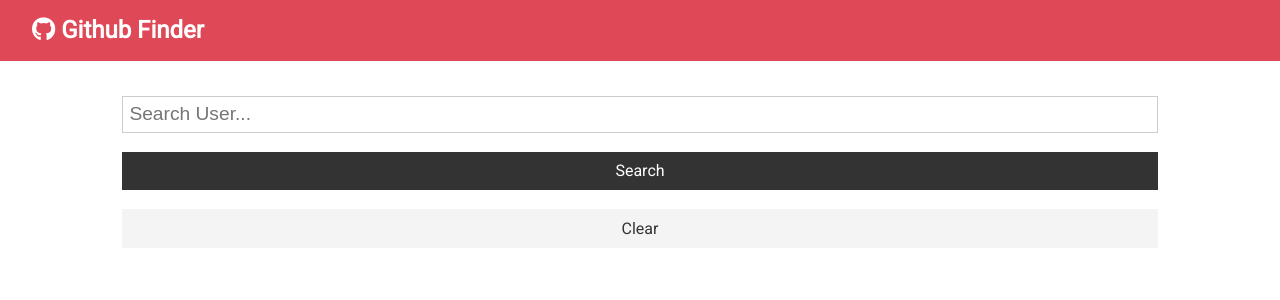
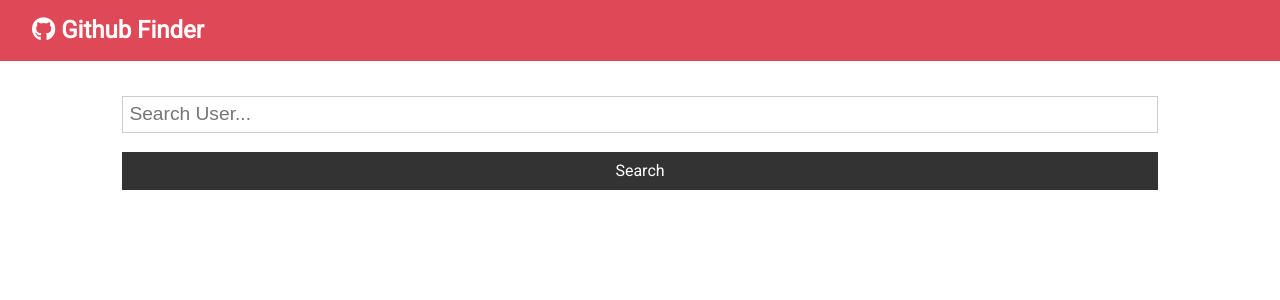
Before and after one commit to Johndodd90/ReactGitHubFinder, a React (Create React App) app: page / in a window 1280 px wide. Shown: the top 300 px of the page. Built offline with nearby package versions, Linux system fonts and the light colour scheme.

Commit message:
Alert State and Component added

```diff
--- a/src/App.js
+++ b/src/App.js
@@ -2,13 +2,15 @@
 import Navbar from './components/layout/Navbar';
 import Users from './components/users/Users';
 import Search from './components/users/Search';
+import Alert from './components/layout/Alert';
 import axios from 'axios';
 import './App.css';
 
 class App extends Component {
   state = {
     users: [],
-    loading: false
+    loading: false,
+    alert: null
   };
 
   searchUsers = async text => {
@@ -22,13 +24,25 @@
   // Clear users from state
   clearUsers = () => this.setState({ users: [], loading: false });
 
+  // Set Alert
+  setAlert = (msg, type) => {
+    this.setState({ alert: { msg, type } });
+    setTimeout(() => this.setState({ alert: null }), 5000);
+  };
   render() {
+    const { users, loading } = this.state;
     return (
       <div className='App'>
         <Navbar />
         <div className='container'>
-          <Search searchUsers={this.searchUsers} clearUsers={this.clearUsers} />
-          <Users loading={this.state.loading} users={this.state.users} />
+          <Alert alert={this.state.alert} />
+          <Search
+            searchUsers={this.searchUsers}
+            clearUsers={this.clearUsers}
+            showClear={users.length > 0 ? true : false}
+            setAlert={this.setAlert}
+          />
+          <Users loading={loading} users={users} />
         </div>
       </div>
     );
--- /dev/null
+++ b/src/components/layout/Alert.js
@@ -0,0 +1,13 @@
+import React from 'react';
+
+const Alert = ({ alert }) => {
+  return (
+    alert !== null && (
+      <div clssName={`alert alert-${alert.type}`}>
+        <i className='fas fa-info-circle' /> {alert.msg}
+      </div>
+    )
+  );
+};
+
+export default Alert;
--- a/src/components/users/Search.js
+++ b/src/components/users/Search.js
@@ -8,18 +8,26 @@
 
   static propTypes = {
     searchUsers: PropTypes.func.isRequired,
-    clearUsers: PropTypes.func.isRequired
+    clearUsers: PropTypes.func.isRequired,
+    showClear: PropTypes.bool.isRequired,
+    setAlert: PropTypes.func.isRequired
   };
 
   onSubmit = e => {
     e.preventDefault();
-    this.props.searchUsers(this.state.text);
-    this.setState({ text: '' });
+    if (this.state.text === '') {
+      this.props.setAlert('Please enter something', 'light');
+    } else {
+      this.props.searchUsers(this.state.text);
+      this.setState({ text: '' });
+    }
   };
 
   onChange = e => this.setState({ [e.target.name]: e.target.value });
 
   render() {
+    const { showClear, clearUsers } = this.props;
+
     return (
       <div>
         <form onSubmit={this.onSubmit} className='form'>
@@ -36,12 +44,11 @@
             className='btn btn-dark btn-block'
           />
         </form>
-        <button
-          className='btn btn-light btn-block'
-          onClick={this.props.clearUsers}
-        >
-          Clear
-        </button>
+        {showClear && (
+          <button className='btn btn-light btn-block' onClick={clearUsers}>
+            Clear
+          </button>
+        )}
       </div>
     );
   }
```
